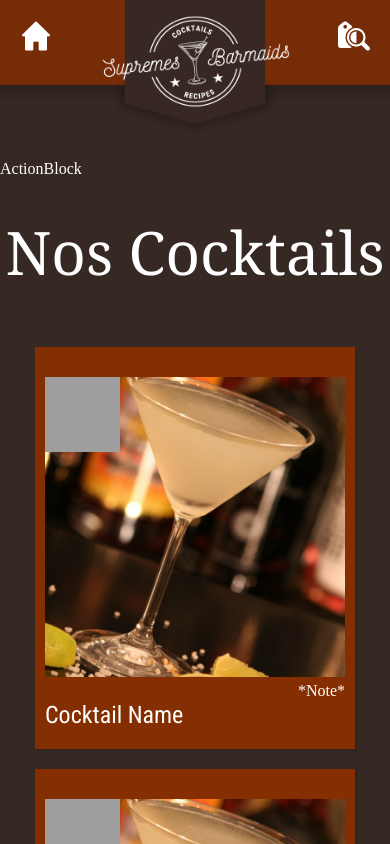
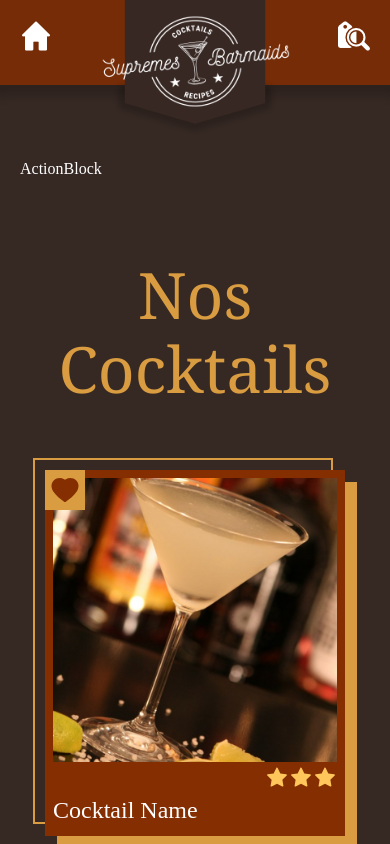
Before and after one commit to WildCodeSchool/2022-09-JS-Paris-project-2-TheSupremesBarmaids, a React (Vite) app in the folder frontend/: page /list in a window 390 px wide. Shown: the top 844 px of the page. Built offline with nearby package versions, Linux system fonts and the light colour scheme; grey boxes are pictures that could not be loaded; a web font is replaced by a local one.

Commit message:
list page responsive

```diff
--- a/frontend/src/Styles/App.css
+++ b/frontend/src/Styles/App.css
@@ -437,50 +437,52 @@ a {
   max-width: 100%;
 }
 
-.cardContainer {
-  padding: 30px 10px 20px;
-  color: #ffffff;
-  box-shadow: rgba(0, 0, 0, 0.15) 1.95px 1.95px 2.6px;
-  background-color: #852e01;
-  width: 320px;
-}
-
 .card {
+  display: block;
   width: 300px;
   position: relative;
+  background-color: #852e01;
+  padding: 0.5rem 0.5rem 0.75rem;
 }
 
 .cardImage {
-  width: 100%;
+  max-width: 100%;
   -o-object-fit: fill;
   object-fit: fill;
 }
 
+.favoriteCocktail {
+  position: absolute;
+  top: 0px;
+  left: 0;
+  height: 2.5rem;
+  width: 2.5rem;
+  background-color: #da9c41;
+  color: #852e01;
+  padding: 0.25rem;
+  font-size: 2rem;
+}
+.favoriteCocktail:hover {
+  background-color: #852e01;
+  color: #da9c41;
+}
+
 .notFavorite {
-  position: absolute;
-  background-image: url(../../../public/logos/emptyHeart.png);
-  top: 0px;
-  height: 75px;
-  width: 75px;
+  display: none;
 }
 
 .isFavorite {
-  position: absolute;
-  background-image: url(../../../public/logos/fullHeart.png);
-  top: 0px;
-  height: 75px;
-  width: 75px;
-}
-
-.cardText {
-  display: flex;
-  justify-content: space-between;
+  display: block;
 }
 
 .cardTitle {
-  font-family: "Roboto Condensed", Arial, Helvetica, sans-serif;
   font-size: 1.5rem;
-  padding-top: 20px;
+}
+
+.cardNote {
+  text-align: right;
+  color: #ffc65c;
+  font-size: 1.5rem;
 }
 
 .header {
@@ -598,8 +600,8 @@ a {
 
 .carousel {
   position: relative;
-  width: 320px;
-  height: 402px;
+  width: 300px;
+  height: 367px;
   perspective: 500px;
   transform-style: preserve-3d;
 }
@@ -756,28 +758,71 @@ a {
 }
 
 .cocktailList {
-  display: flex;
-  flex-direction: column;
-  align-items: center;
+  margin-top: 5rem;
 }
 
 .cocktailListTitle {
   font-family: "Nickainley", Georgia, Helvetica, sans-serif;
-  font-size: 60px;
-  padding: 40px 0;
+  font-size: 4rem;
+  color: #da9c41;
+  text-align: center;
 }
 
+.cocktailListCards {
+  display: flex;
+  flex-direction: column;
+  align-items: center;
+  margin: 4rem 0;
+  gap: 5rem;
+}
 @media only screen and (min-width: 600px) {
   .cocktailListCards {
-    display: flex;
+    flex-direction: row;
     flex-wrap: wrap;
-    justify-content: space-between;
-    width: 80%;
-    gap: 20px 41px;
+    align-items: flex-start;
+    justify-content: space-evenly;
+    gap: 5rem 0;
   }
 }
-.cocktailListCards .cardContainer {
-  margin: 20px 0;
+@media only screen and (min-width: 972px) {
+  .cocktailListCards {
+    justify-content: flex-start;
+    gap: 5rem calc((100% - 900px) / 2);
+  }
+}
+.cocktailListCards .card {
+  flex: 0 0 auto;
+  transition: all 5s ease-in;
+}
+.cocktailListCards .card::before,
+.cocktailListCards .card::after {
+  content: "";
+  display: block;
+  position: absolute;
+  z-index: -1;
+  width: 100%;
+  height: 100%;
+  top: 0;
+  left: 0;
+  transition: all 0.25s ease-out;
+}
+.cocktailListCards .card::before {
+  top: 0.75rem;
+  left: 0.75rem;
+  background-color: #da9c41;
+}
+.cocktailListCards .card::after {
+  top: -0.75rem;
+  left: -0.75rem;
+  border: 2px solid #da9c41;
+}
+.cocktailListCards .card:hover::before {
+  top: -0.75rem;
+  left: -0.75rem;
+}
+.cocktailListCards .card:hover::after {
+  top: 0.75rem;
+  left: 0.75rem;
 }
 
 .commentaireComponent {
--- a/frontend/src/Styles/components/_card.scss
+++ b/frontend/src/Styles/components/_card.scss
@@ -1,44 +1,47 @@
-.cardContainer {
-  padding: 30px 10px 20px;
-  color: $colorWhite;
-  box-shadow: rgba(0, 0, 0, 0.15) 1.95px 1.95px 2.6px;
-  background-color: $colorLeather;
-  width: 320px;
-}
-
 .card {
+  display: block;
   width: 300px;
   position: relative;
+  background-color: $colorLeather;
+  padding: 0.5rem 0.5rem 0.75rem;
 }
 
 .cardImage {
-  width: 100%;
+  max-width: 100%;
   object-fit: fill;
 }
 
+.favoriteCocktail {
+  position: absolute;
+  top: 0px;
+  left: 0;
+  height: 2.5rem;
+  width: 2.5rem;
+  background-color: $colorCinnamon;
+  color: $colorLeather;
+  padding: 0.25rem;
+  font-size: 2rem;
+
+  &:hover {
+    background-color: $colorLeather;
+    color: $colorCinnamon;
+  }
+}
+
 .notFavorite {
-  position: absolute;
-  background-image: url(../../../public/logos/emptyHeart.png);
-  top: 0px;
-  height: 75px;
-  width: 75px;
+  display: none;
 }
 
 .isFavorite {
-  position: absolute;
-  background-image: url(../../../public/logos/fullHeart.png);
-  top: 0px;
-  height: 75px;
-  width: 75px;
-}
-
-.cardText {
-  display: flex;
-  justify-content: space-between;
+  display: block;
 }
 
 .cardTitle {
-  font-family: $fontText;
+  font-size: $textMD;
+}
+
+.cardNote {
+  text-align: right;
+  color: $colorCrema;
   font-size: 1.5rem;
-  padding-top: 20px;
 }
--- a/frontend/src/Styles/objects/_cocktailList.scss
+++ b/frontend/src/Styles/objects/_cocktailList.scss
@@ -1,34 +1,71 @@
 .cocktailList {
-  display: flex;
-  flex-direction: column;
-  align-items: center;
+  margin-top: 5rem;
 }
 
 .cocktailListTitle {
   font-family: $fontTitle;
-  font-size: 60px;
-  padding: 40px 0;
+  font-size: $textXXL;
+  color: $colorCinnamon;
+  text-align: center;
 }
 
 .cocktailListCards {
+  display: flex;
+  flex-direction: column;
+  align-items: center;
+  margin: 4rem 0;
+  gap: 5rem;
+
   @media only screen and (min-width: 600px) {
-    display: flex;
+    flex-direction: row;
     flex-wrap: wrap;
-    justify-content: space-between;
-    width: 80%;
-    gap: 20px 41px;
+    align-items: flex-start;
+    justify-content: space-evenly;
+    gap: 5rem 0;
   }
-  .cardContainer {
-    margin: 20px 0;
+
+  @media only screen and (min-width: 972px) {
+    justify-content: flex-start;
+    gap: 5rem calc((100% - 900px) / 2);
+  }
+
+  .card {
+    flex: 0 0 auto;
+    transition: all 5s ease-in;
+
+    &::before,
+    &::after {
+      content: "";
+      display: block;
+      position: absolute;
+      z-index: -1;
+      width: 100%;
+      height: 100%;
+      top: 0;
+      left: 0;
+      transition: all 0.25s ease-out;
+    }
+
+    &::before {
+      top: 0.75rem;
+      left: 0.75rem;
+      background-color: $colorCinnamon;
+    }
+    &::after {
+      top: -0.75rem;
+      left: -0.75rem;
+      border: 2px solid $colorCinnamon;
+    }
+
+    &:hover {
+      &::before {
+        top: -0.75rem;
+        left: -0.75rem;
+      }
+      &::after {
+        top: 0.75rem;
+        left: 0.75rem;
+      }
+    }
   }
 }
-
-// @media only screen and (min-width: 600px) {
-//   .CocktailListCards {
-//     display: flex;
-//     flex-wrap: wrap;
-//     justify-content: space-between;
-//     width: 80%;
-//     gap: 20px 41px;
-//   }
-// }
--- a/frontend/src/Styles/objects/_top.scss
+++ b/frontend/src/Styles/objects/_top.scss
@@ -23,8 +23,8 @@
 
 .carousel {
   position: relative;
-  width: 320px;
-  height: 402px;
+  width: 300px;
+  height: 367px;
   perspective: 500px;
   transform-style: preserve-3d;
 }
--- a/frontend/src/components/Card.jsx
+++ b/frontend/src/components/Card.jsx
@@ -1,19 +1,17 @@
+import { AiFillHeart, AiOutlineHeart } from "react-icons/ai";
+import Note from "./Note";
+
 function Card() {
   return (
-    <div className="cardContainer">
-      <div className="card">
-        <img
-          className="cardImage"
-          src="/images/imgCocktail.jpg"
-          alt="cocktail"
-        />
-        <div className="notFavorite" />
-        <div className="cardText">
-          <h3 className="cardTitle">Cocktail Name</h3>
-          <div>*Note*</div>
-        </div>
+    <a href="/recipe" className="card">
+      <img className="cardImage" src="/images/imgCocktail.jpg" alt="cocktail" />
+      <div className="favoriteCocktail">
+        <AiFillHeart className="isFavorite" />
+        <AiOutlineHeart className="notFavorite" />
       </div>
-    </div>
+      <Note />
+      <h3 className="cardTitle">Cocktail Name</h3>
+    </a>
   );
 }
 
--- /dev/null
+++ b/frontend/src/components/Note.jsx
@@ -0,0 +1,33 @@
+import { AiFillStar } from "react-icons/ai";
+// import { AiFillStar, AiOutlineStar } from "react-icons/ai";
+
+function Note() {
+  return (
+    <div className="cardNote">
+      <span className="cardNote__top">
+        <AiFillStar className="starNote" />
+        <AiFillStar className="starNote" />
+        <AiFillStar className="starNote" />
+      </span>
+      {/* //Autres notes à dynamiser
+      <span className="cardNote__high">
+        <AiFillStar className="starNote" />
+        <AiFillStar className="starNote" />
+        <AiOutlineStar className="starNote" />
+      </span>
+      <span className="cardNote__medium">
+        <AiFillStar className="starNote" />
+        <AiOutlineStar className="starNote" />
+        <AiOutlineStar className="starNote" />
+      </span>
+      <span className="cardNote__low">
+        <AiOutlineStar className="starNote" />
+        <AiOutlineStar className="starNote" />
+        <AiOutlineStar className="starNote" />
+      </span>
+      */}
+    </div>
+  );
+}
+
+export default Note;
--- a/frontend/src/pages/List/MainList.jsx
+++ b/frontend/src/pages/List/MainList.jsx
@@ -3,7 +3,7 @@ import ActionBlock from "./ActionBlock";
 
 function MainList() {
   return (
-    <main className="mainList">
+    <main className="mainList containerType1 containerType1--padd20">
       <ActionBlock />
       <CocktailList />
     </main>
```
Also changed, not shown: 1 other file (tests, documents, lock files or other folders).
